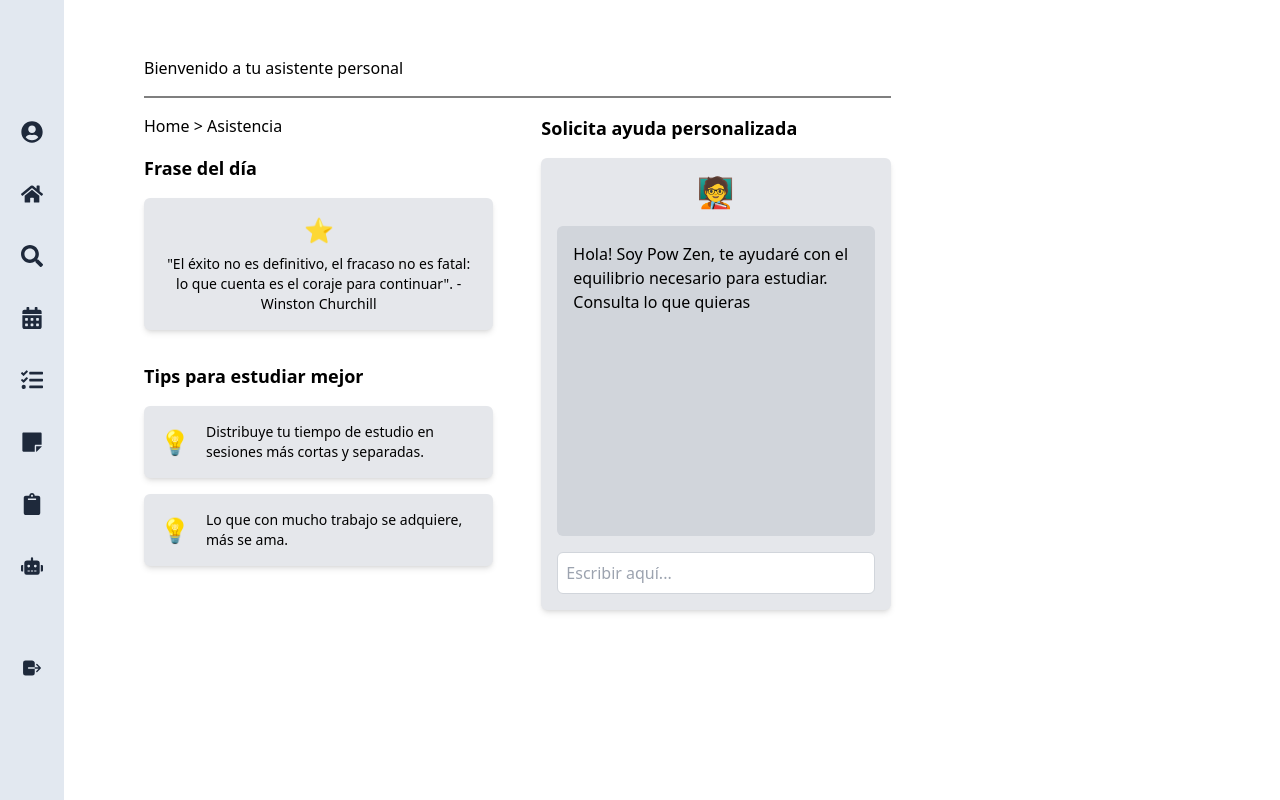
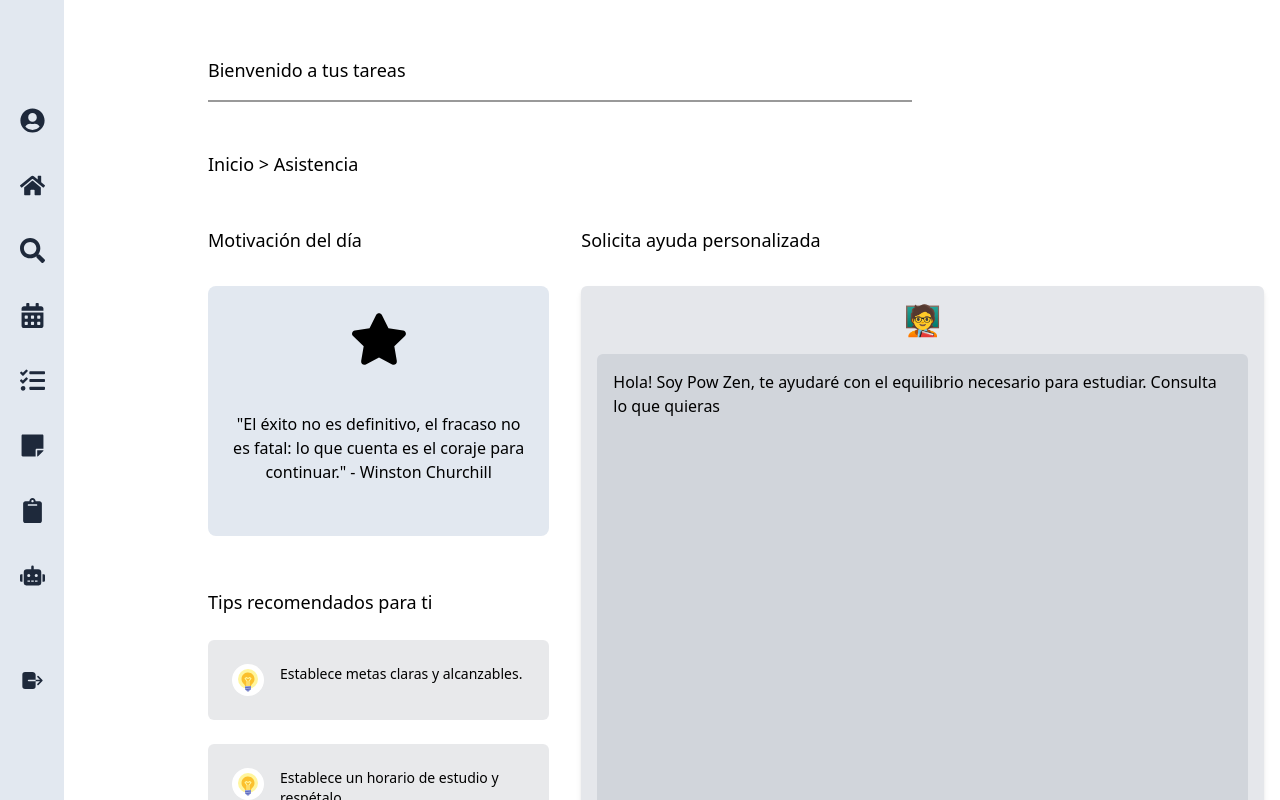
Before and after one commit to DagmarLV/StudyPower, a Next.js app in the folder my-app/: page /asistente in a window 1280 px wide. Shown: the top 800 px of the page. Built offline with nearby package versions, Linux system fonts and the light colour scheme.

Commit message:
fixing conflicts of asistente

```diff
--- a/my-app/src/app/asistente/page.jsx
+++ b/my-app/src/app/asistente/page.jsx
@@ -1,39 +1,35 @@
-// src/app/asistencia/page.jsx
-"use client";
+import React from 'react';
+import TipPreview from '@/components/TipPreview';
+import { FaStar } from 'react-icons/fa';
 
-import React from 'react';
+import tips from '@/data/tips.json';
 
-function AsistenciaPage() {
+
+async function AsistenciaPage() {
+	const tips = await getTips();
+
 	return (
-    <section className="container mx-auto flex flex-col gap-4 p-4 md:ml-16 w-auto">
-      <div className="md:w-2/3 mt-10 border-b-2 border-black/50 pb-4">Bienvenido a tu asistente personal</div>
-      <div className="flex flex-col md:flex-row gap-4 md:w-2/3 w-full">
-        <div className="w-full">
-          <div className="mb-4">
-            Home &gt; Asistencia
+        <section className="container mx-auto flex flex-col md:gap-12 gap-4 p-4 md:ml-32 w-auto">
+            <div className='md:w-2/3 mt-10 border-b-2 border-black/40 pb-4 text-lg'>Bienvenido a tus tareas</div>
+            <div className='text-lg'>Inicio &gt; Asistencia</div>
+			<div className="flex md:flex-row flex-col gap-8">
+				<div className="flex flex-col gap-8 md:w-1/3 w-full h-full">
+                    <p className="text-lg ">Motivación del día</p>
+					<div className="flex flex-col items-center gap-8 p-6 mb-5 rounded-lg bg-slate-200 md:h-[250px]">
+						<FaStar size={58}/>
+						<p className="md:mt-3 text-center">{tips[0]?.phrase}</p>
 					</div>
-          <h2 className="text-lg font-bold mb-4">Frase del día</h2>
-          <div className="bg-gray-200 p-4 rounded-md shadow-md flex items-center justify-center mb-8">
-            <div className="text-center">
-              <div className="text-2xl mb-2">⭐</div>
-              <p className="text-sm">"El éxito no es definitivo, el fracaso no es fatal: lo que cuenta es el coraje para continuar". - Winston Churchill</p>
+					<div>
+						<p className="text-lg ">Tips recomendados para ti</p>
+						<TipPreview tip={tips[1]?.tip} className="rounded-lg "></TipPreview>
+						<TipPreview tip={tips[2]?.tip} className="rounded-lg "></TipPreview>
+						<TipPreview tip={tips[3]?.tip} className="rounded-lg "></TipPreview>
 					</div>
 				</div>
-          <h2 className="text-lg font-bold mb-4">Tips para estudiar mejor</h2>
-          <div className="flex flex-col gap-4">
-            <div className="bg-gray-200 p-4 rounded-md shadow-md flex items-center">
-              <div className="text-2xl mr-4">💡</div>
-              <p className="text-sm">Distribuye tu tiempo de estudio en sesiones más cortas y separadas.</p>
-            </div>
-            <div className="bg-gray-200 p-4 rounded-md shadow-md flex items-center">
-              <div className="text-2xl mr-4">💡</div>
-              <p className="text-sm">Lo que con mucho trabajo se adquiere, más se ama.</p>
-            </div>
-          </div>
-        </div>
-        <div className="w-full md:ml-8">
-          <h2 className="text-lg font-bold mb-4">Solicita ayuda personalizada</h2>
-          <div className="bg-gray-200 p-4 rounded-md shadow-md flex flex-col h-full">
+
+				<div className="flex flex-col gap-8 md:w-2/3 w-full">
+                	<p className="text-lg ">Solicita ayuda personalizada</p>
+                	<div className="bg-gray-200 p-4 rounded-md shadow-md flex flex-col h-[600px]">
                 <div className="flex items-center justify-center mb-4">
                 <div className="text-3xl">🧑‍🏫</div>
                 </div>
@@ -42,10 +38,20 @@ function AsistenciaPage() {
                 </div>
                  <input type="text" placeholder="Escribir aquí..." className="mt-4 p-2 border border-gray-300 rounded-md" />
                 </div>
+
 				</div>
 			</div>
 		</section>
 	);
 }
 
+async function getTips() {
+	//const response = await fetch('api/v1/tips');
+	const response = tips;
+	//const data = await response.json();
+	const data = response.data;
+	return data;
+}
+
+
 export default AsistenciaPage;
--- a/my-app/src/app/dashboard/page.jsx
+++ b/my-app/src/app/dashboard/page.jsx
@@ -3,6 +3,8 @@ import Search from '@/components/Search';
 import TipPreview from '@/components/TipPreview';
 import ListTasks from '@/components/ListTasks';
 import { FaStar } from 'react-icons/fa';
+import Calendar from 'react-calendar';
+import 'react-calendar/dist/Calendar.css';
 
 import tips from '@/data/tips.json';
 import tasks from '@/data/tasks.json';
@@ -27,10 +29,13 @@ async function DashboardPage() {
 			<div className="flex md:flex-row flex-col gap-4">
 				<div className="flex flex-col gap-4 md:w-1/3 w-full">
 					{/*Calendar*/}
-					<div className="w-full h-[400px] rounded-lg bg-slate-200"></div>
+					<div className="w-full h-[400px] rounded-lg bg-slate-200">
+					<Calendar />
+					</div>
 					<TipPreview tip={tips[0]?.tip} className="p-6  rounded-lg bg-slate-200">
 						<FaStar size={48} />
 						<p className="text-center">{tips[0]?.phrase}</p>
+						<h2 className='text-base text-left w-full'>Tips:</h2>
 					</TipPreview>
 				</div>
 				<div className="flex flex-col gap-4 md:w-2/3 w-full">
--- a/my-app/src/components/Sidebar.jsx
+++ b/my-app/src/components/Sidebar.jsx
@@ -59,7 +59,7 @@ function Sidebar(props) {
 
 					<li key={index} className={`group flex justify-center w-full py-4 hover:bg-slate-800 ${route.name === 'Salir' ? 'mt-10' : ''}`}>
 						<Link href={route.path} title={route.name} className='flex justify-center w-full transition-all duration-500 group-hover:scale-125 text-slate-800 group-hover:text-white'>
-							<route.icon size={22} />
+							<route.icon size={25} />
 						</Link>
 					</li>
 				))}
--- a/my-app/src/components/TipPreview.jsx
+++ b/my-app/src/components/TipPreview.jsx
@@ -8,7 +8,6 @@ function TipPreview(props) {
                 {props?.children}
             </div>
             <div className='flex flex-col gap-1'>
-                <h2 className='text-base'>Tips:</h2>
                 <div className='flex gap-4 p-6 rounded-md bg-[#212E3F]/10'>
                     <div className='rounded-full h-fit w-fit p-1 bg-white'>
                         <FcIdea size={24}/>
```
Lines whose indentation alone changed are shown as unchanged.
